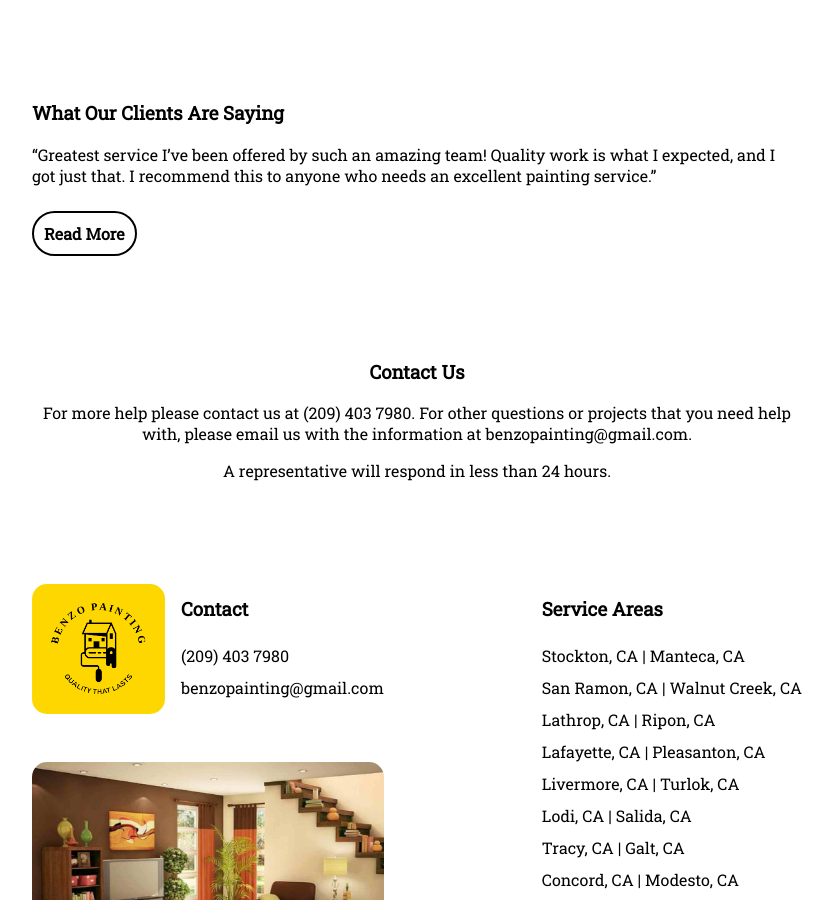
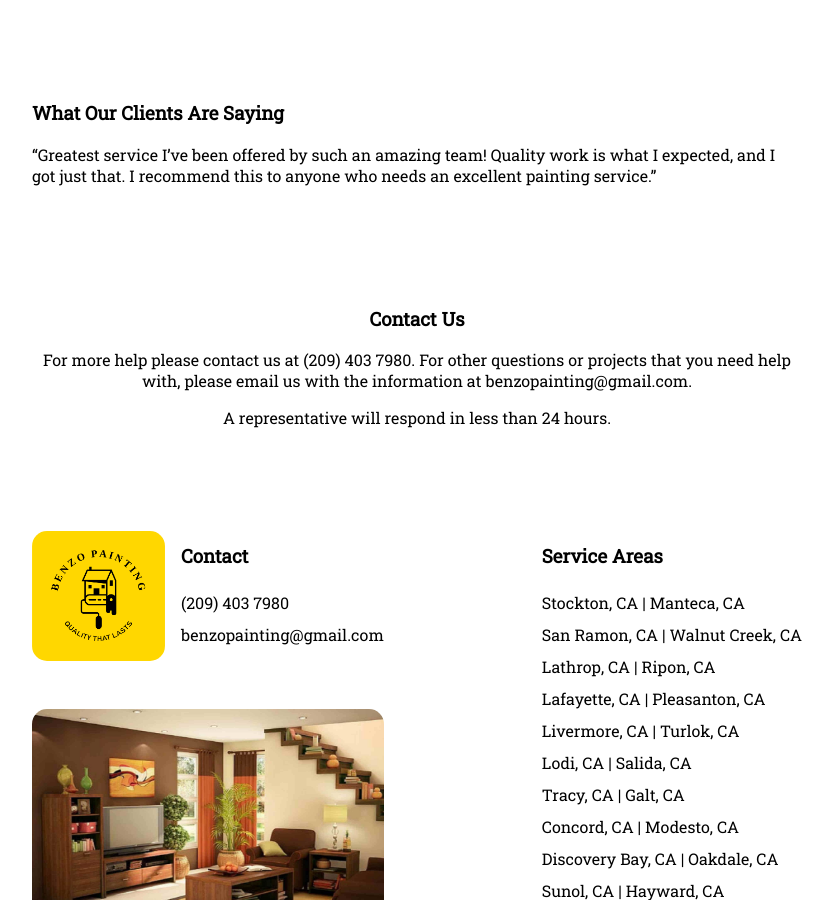
Before and after one commit to BustosAndrew/Benzo-Painting, a Next.js app: page / in a window 1280 px wide. Shown: the part 1817-2717 px from the top of the page, without its empty margins (223-1056 px from the left). Built offline with nearby package versions, Linux system fonts and the light colour scheme.

Commit message:
Removed read more button

```diff
--- a/pages/index.js
+++ b/pages/index.js
@@ -118,7 +118,7 @@ export default function Home() {
 				<div className={styles.reviews}>
 					<div
 						className={styles.center_content}
-						style={{ marginBottom: "2rem" }}
+						// style={{ marginBottom: "2rem" }}
 					>
 						<h3>What Our Clients Are Saying</h3>
 						<p>
@@ -127,9 +127,9 @@ export default function Home() {
 							this to anyone who needs an excellent painting service.”
 						</p>
 						<br />
-						<Link href='/reviews' className='button'>
+						{/* <Link href='/reviews' className='button'>
 							Read More
-						</Link>
+						</Link> */}
 					</div>
 				</div>
 				<div className={styles.contact}>
```
